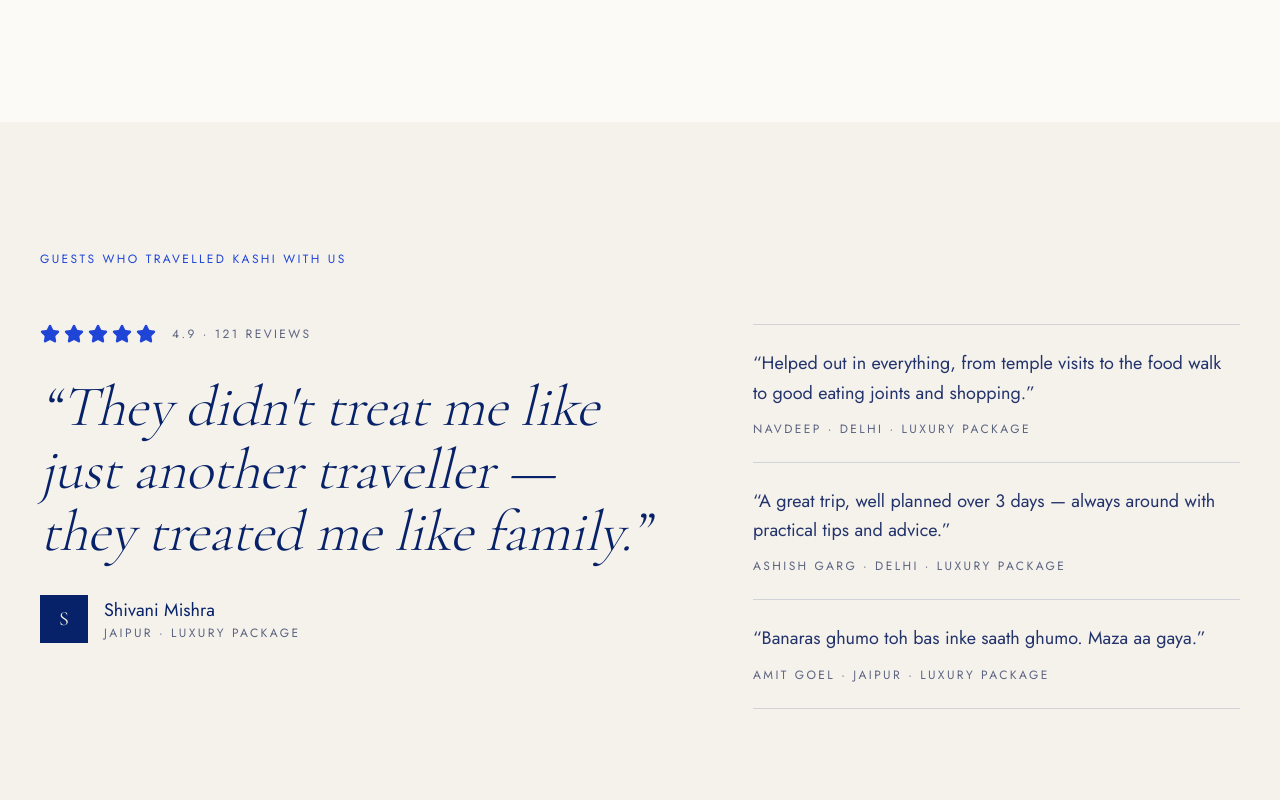
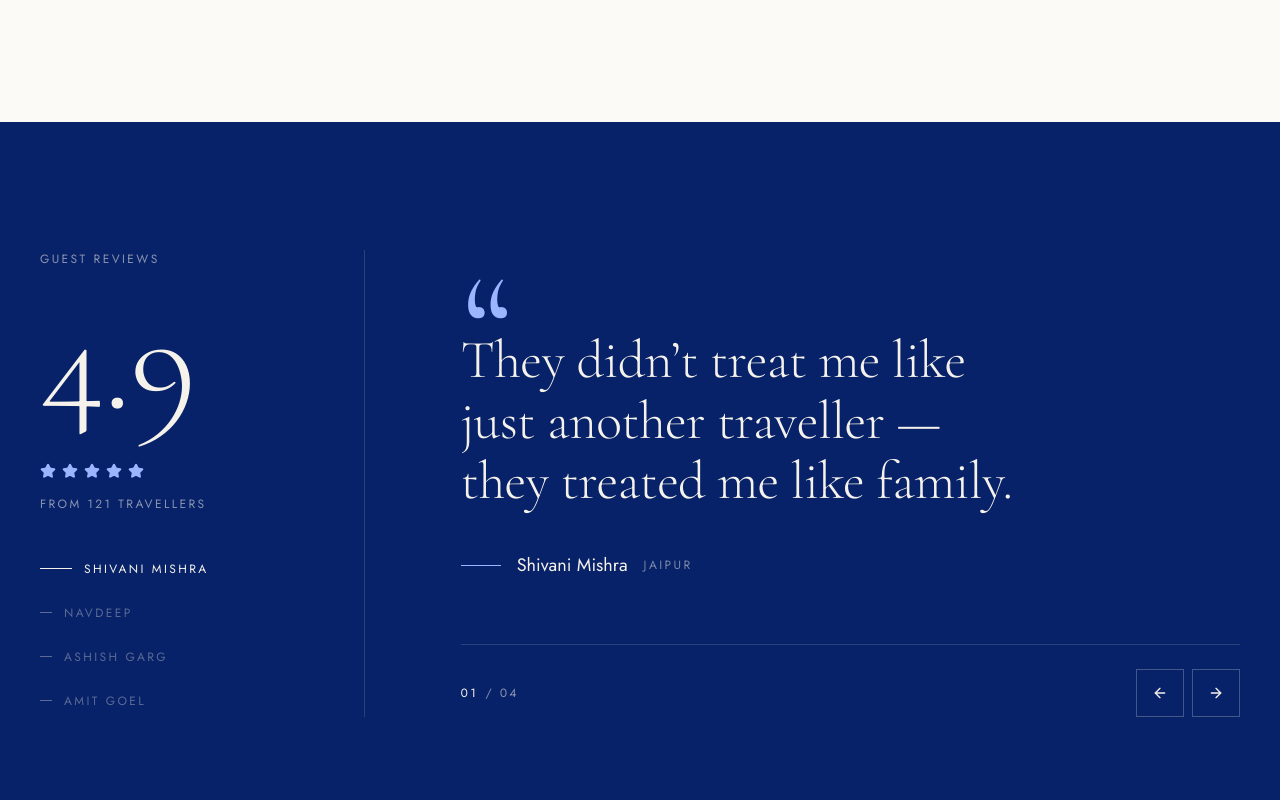
Before and after one commit to ayush98898/Wander-mate, a Next.js app: page /packages/kashi-in-four-days in a window 1280 px wide. Shown: the part 4680-5480 px from the top of the page. Built offline with nearby package versions, Linux system fonts and the light colour scheme; no server answers; a web font is replaced by a local one.

Commit message:
Package page: redesign guest reviews as a calm, one-quote-at-a-time band
Co-Authored-By: Claude Opus 5.5 <noreply@anthropic.com>
Claude-Session: https://claude.ai/code/session_01WeK1NqBr2tTVEQ8hXKKofV

```diff
--- a/src/app/packages/[slug]/page.tsx
+++ b/src/app/packages/[slug]/page.tsx
@@ -182,11 +182,8 @@ export default async function PackagePage({ params }: { params: Promise<{ slug:
       </section>
 
       {/* ---------- Guests ---------- */}
-      <section className="py-24 md:py-32">
+      <section className="bg-ink py-24 text-bone md:py-32">
         <div className="wrap">
-          <Reveal className="mb-14">
-            <p className="label text-ochre">Guests who travelled Kashi with us</p>
-          </Reveal>
           <Reveal>
             <GuestReviews reviews={p.reviews} score={site.rating.score} count={site.rating.count} />
           </Reveal>
--- a/src/components/package/guest-reviews.tsx
+++ b/src/components/package/guest-reviews.tsx
@@ -1,44 +1,128 @@
-import { Star } from "lucide-react";
+"use client";
+
+import { ArrowLeft, ArrowRight, Star } from "lucide-react";
+import { useEffect, useState, useSyncExternalStore } from "react";
 
 import type { Review } from "@/lib/packages";
+import { cn } from "@/lib/utils";
 
-/** One large lead quote, then the rest in a quiet row. */
+const REDUCED = "(prefers-reduced-motion: reduce)";
+const subscribe = (cb: () => void) => {
+  const mq = window.matchMedia(REDUCED);
+  mq.addEventListener("change", cb);
+  return () => mq.removeEventListener("change", cb);
+};
+
+/**
+ * The rating on the left, one guest's words at a time on the right. All quotes share
+ * one grid cell, so the block keeps the height of the longest and never jumps.
+ * Advances on its own every few seconds (not under reduced motion, and paused while
+ * the pointer or focus is inside).
+ */
 export function GuestReviews({ reviews, score, count }: { reviews: Review[]; score: number; count: number }) {
-  const [lead, ...rest] = reviews;
+  const [i, setI] = useState(0);
+  const [paused, setPaused] = useState(false);
+  const reduced = useSyncExternalStore(subscribe, () => window.matchMedia(REDUCED).matches, () => true);
+  const n = reviews.length;
+  const go = (d: number) => setI((v) => (v + d + n) % n);
+
+  useEffect(() => {
+    if (reduced || paused || n < 2) return;
+    const t = window.setTimeout(() => setI((v) => (v + 1) % n), 7000);
+    return () => window.clearTimeout(t);
+  }, [i, reduced, paused, n]);
+
   return (
-    <div className="grid gap-14 lg:grid-cols-[1.3fr_1fr] lg:gap-20">
-      <figure>
-        <div aria-label={`Rated ${score} out of 5`} className="flex items-center gap-1 text-ochre">
-          {Array.from({ length: 5 }).map((_, i) => (
-            <Star key={i} aria-hidden className="size-5 fill-current" />
+    <div className="grid gap-16 lg:grid-cols-[minmax(0,1fr)_minmax(0,2.4fr)] lg:gap-24">
+      {/* The score */}
+      <div className="flex flex-col justify-between gap-10 border-bone/15 lg:border-r lg:pr-16">
+        <div>
+          <p className="label text-bone/55">Guest reviews</p>
+          <p className="display mt-8 text-[7rem] leading-[0.85] md:text-[9rem]">{score}</p>
+          <div aria-hidden className="mt-10 flex gap-1.5 text-ochre-lit">
+            {Array.from({ length: 5 }).map((_, k) => (
+              <Star key={k} className="size-4 fill-current" />
+            ))}
+          </div>
+          <p className="label mt-4 text-bone/55">
+            <span className="sr-only">Rated {score} out of 5, </span>
+            from {count} travellers
+          </p>
+        </div>
+        <ol className="hidden space-y-3 lg:block">
+          {reviews.map((r, k) => (
+            <li key={r.name}>
+              <button
+                type="button"
+                onClick={() => setI(k)}
+                aria-current={k === i}
+                className={cn("label flex min-h-8 items-center gap-3 transition-colors", k === i ? "text-bone" : "text-bone/35 hover:text-bone/70")}
+              >
+                <span className={cn("h-px bg-current transition-all duration-500", k === i ? "w-8" : "w-3")} />
+                {r.name}
+              </button>
+            </li>
           ))}
-          <span className="label ml-3 text-smoke">
-            {score} · {count} reviews
+        </ol>
+      </div>
+
+      {/* One voice at a time */}
+      <div
+        className="flex flex-col justify-between gap-12"
+        onMouseEnter={() => setPaused(true)}
+        onMouseLeave={() => setPaused(false)}
+        onFocus={() => setPaused(true)}
+        onBlur={() => setPaused(false)}
+      >
+        <div>
+          <span aria-hidden className="display block h-16 text-[8rem] leading-none text-ochre-lit md:h-20 md:text-[10rem]">
+            &ldquo;
           </span>
+          <div className="grid" aria-live="polite">
+            {reviews.map((r, k) => (
+              <figure
+                key={r.name}
+                aria-hidden={k !== i}
+                className={cn(
+                  "[grid-area:1/1] transition-[opacity,transform] duration-700 ease-out",
+                  k === i ? "translate-y-0 opacity-100" : "pointer-events-none translate-y-3 opacity-0",
+                )}
+              >
+                <blockquote className="display text-[clamp(2rem,4.2vw,3.6rem)] leading-[1.12] text-balance">{r.quote}</blockquote>
+                <figcaption className="mt-10 flex items-center gap-4">
+                  <span aria-hidden className="h-px w-10 bg-ochre-lit" />
+                  <span className="text-lg">{r.name}</span>
+                  <span className="label text-bone/50">{r.from}</span>
+                </figcaption>
+              </figure>
+            ))}
+          </div>
         </div>
-        <blockquote className="display mt-8 text-[clamp(2.2rem,4.5vw,3.8rem)] leading-[1.08] italic">&ldquo;{lead.quote}&rdquo;</blockquote>
-        <figcaption className="mt-8 flex items-center gap-4">
-          <span aria-hidden className="grid size-12 place-items-center bg-ink font-display text-xl text-bone">
-            {lead.name.charAt(0)}
-          </span>
-          <span>
-            <span className="block text-lg">{lead.name}</span>
-            <span className="label block text-smoke">
-              {lead.from} · {lead.trip}
-            </span>
-          </span>
-        </figcaption>
-      </figure>
-      <ul className="self-end border-t border-ink/15">
-        {rest.map((r) => (
-          <li key={r.name} className="border-b border-ink/15 py-6">
-            <p className="text-lg leading-relaxed text-ink-2">&ldquo;{r.quote}&rdquo;</p>
-            <p className="label mt-3 text-smoke">
-              {r.name} · {r.from} · {r.trip}
-            </p>
-          </li>
-        ))}
-      </ul>
+
+        <div className="flex items-center justify-between gap-6 border-t border-bone/15 pt-6">
+          <p className="label tabular-nums text-bone/55">
+            <span className="text-bone">{String(i + 1).padStart(2, "0")}</span> / {String(n).padStart(2, "0")}
+          </p>
+          <div className="flex gap-2">
+            <button
+              type="button"
+              aria-label="Previous review"
+              onClick={() => go(-1)}
+              className="grid size-12 place-items-center border border-bone/25 transition-colors hover:border-bone hover:bg-bone hover:text-ink"
+            >
+              <ArrowLeft aria-hidden className="size-4" />
+            </button>
+            <button
+              type="button"
+              aria-label="Next review"
+              onClick={() => go(1)}
+              className="grid size-12 place-items-center border border-bone/25 transition-colors hover:border-bone hover:bg-bone hover:text-ink"
+            >
+              <ArrowRight aria-hidden className="size-4" />
+            </button>
+          </div>
+        </div>
+      </div>
     </div>
   );
 }
--- a/src/lib/packages.ts
+++ b/src/lib/packages.ts
@@ -175,7 +175,7 @@ export const packages: TourPackage[] = [
     goodFor: ["Families with elders", "Children", "First visits", "Slow travellers"],
     reviews: [
       {
-        quote: "They didn't treat me like just another traveller — they treated me like family.",
+        quote: "They didn’t treat me like just another traveller — they treated me like family.",
         name: "Shivani Mishra",
         from: "Jaipur",
         trip: "Luxury package",
```
